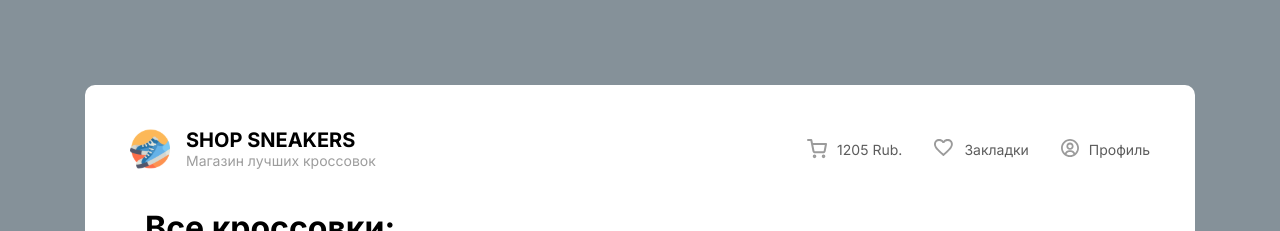
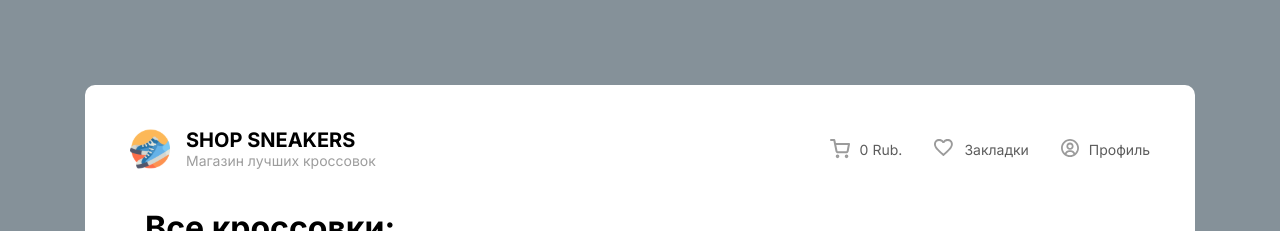
Before and after one commit to AntonKrivelo/ReactSneakers, a React (Create React App) app in the folder sneakers-app/: page / in a window 1280 px wide. Shown: the top 231 px of the page. Built offline with nearby package versions, Linux system fonts and the light colour scheme; no server answers.

Commit message:
Added a change in the total price of the basket to the header

```diff
--- a/sneakers-app/src/Components/Header/Header.jsx
+++ b/sneakers-app/src/Components/Header/Header.jsx
@@ -5,8 +5,18 @@ import iconFavourite from '../../Icons/FavouriteIcon.svg';
 import iconProfile from '../../Icons/profileIcon.svg';
 import './Header.scss';
 import { NavLink } from "react-router-dom";
+import { AppContext } from "../../App";
+
 
 const Header = ({openOnClickCart}) => {
+
+
+const {cartItems} = React.useContext(AppContext)
+
+
+const totalPriceCart = cartItems.reduce((sum, obj) => obj.price + sum, 0);
+
+
     return(
         <header className="header">
             <div className="header-main">
@@ -19,7 +29,7 @@ const Header = ({openOnClickCart}) => {
             <ul className="header-main-buttons">
               <li onClick={openOnClickCart}>
                 <img className="header-main-buttons-icon" src={iconCart} alt="cartIcon" />
-                <span>1205 Rub.</span>
+                <span>{totalPriceCart} Rub.</span>
               </li>
               <NavLink to="/favourite">
                 <li>
```
